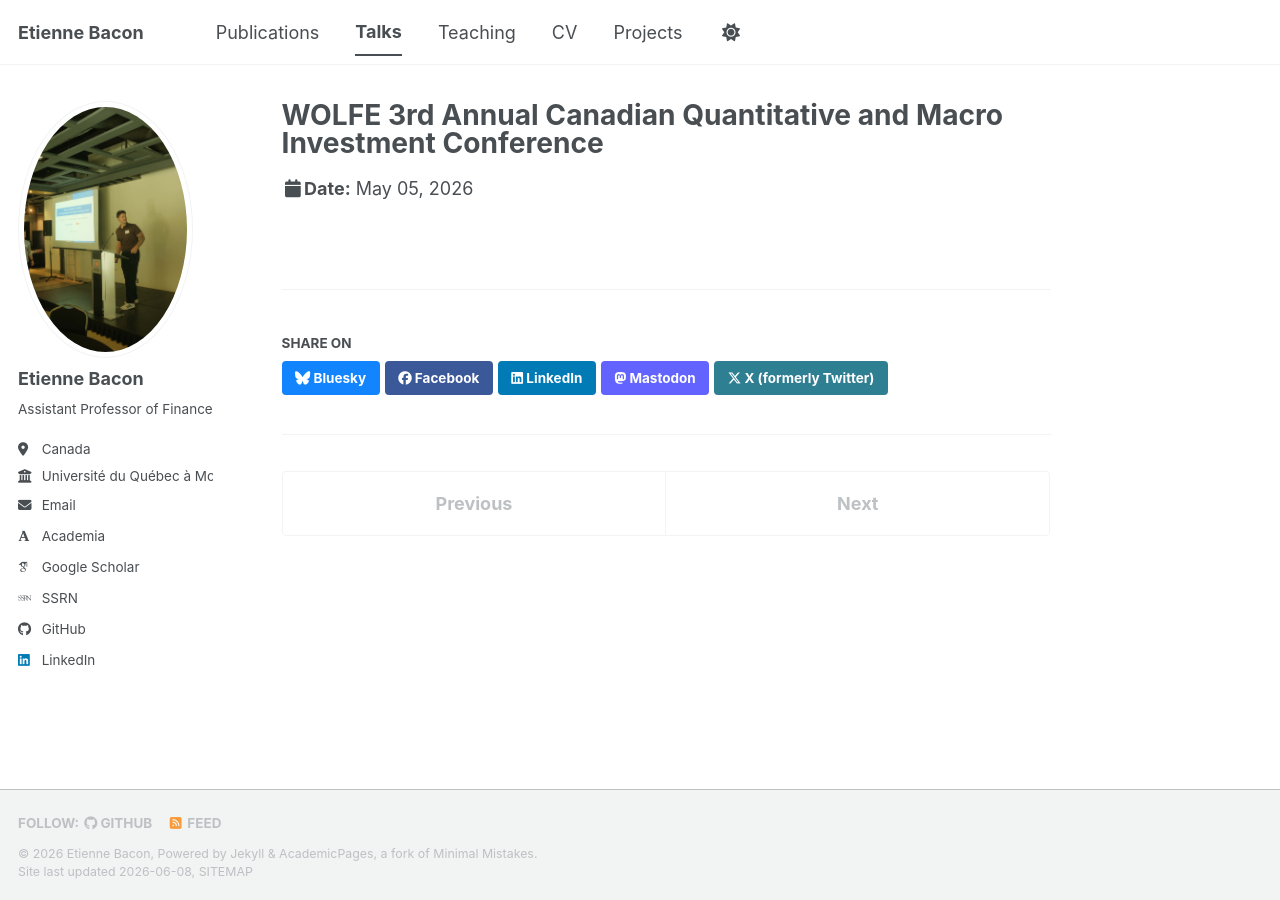
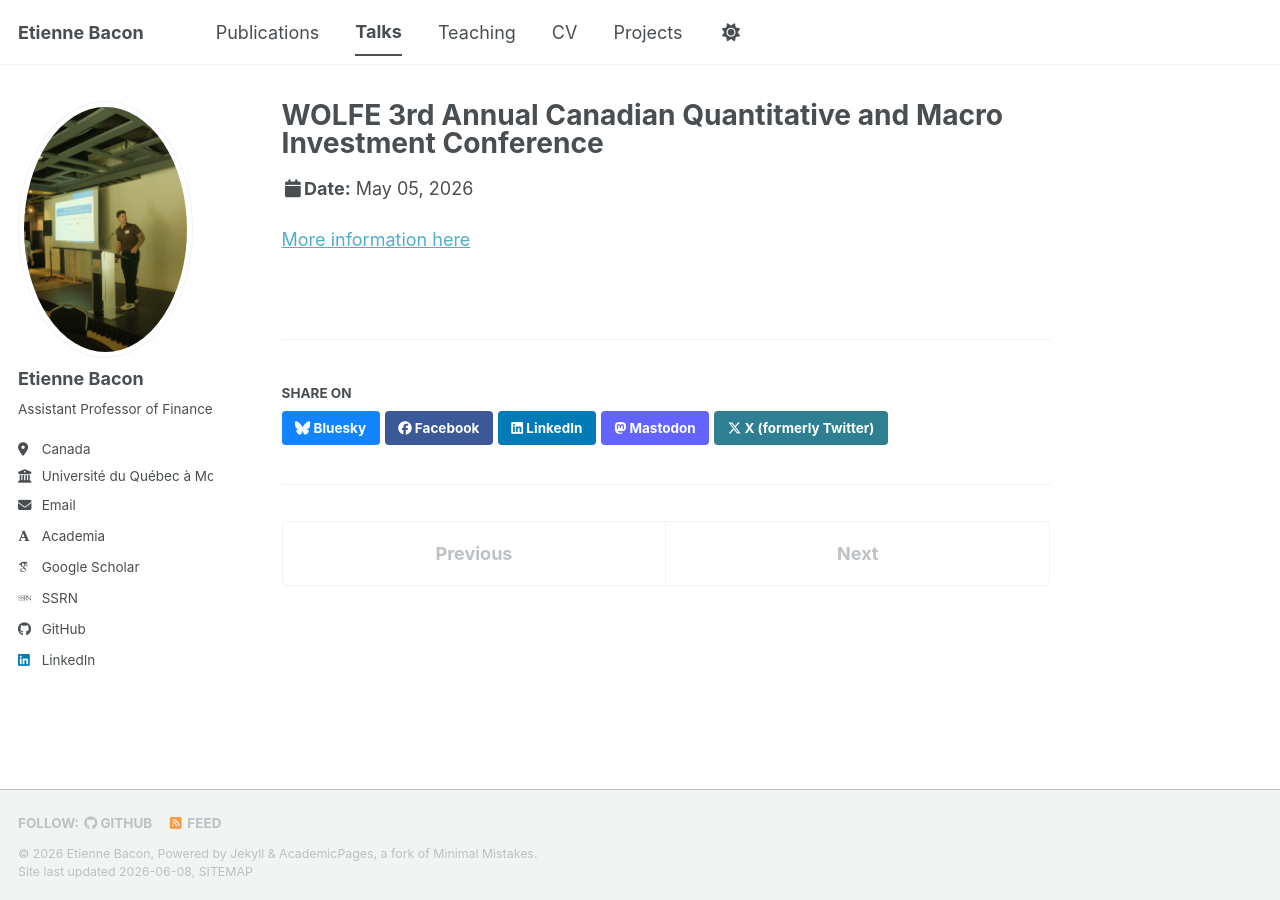
Before and after one commit to EtienneBacon/EtienneBacon.github.io, a Jekyll site: the page built from _talks/wolfe_2026.md, in a window 1280 px wide. Built offline with Jekyll 4.4.1, drawn with Linux system fonts in a browser that asks for light colours; some web fonts are replaced; a script bundle is joined from its source files by our own code; library files that are not in the unit come from our copies.

Commit message:
Update wolfe_2026.md

```diff
--- a/_talks/wolfe_2026.md
+++ b/_talks/wolfe_2026.md
@@ -7,3 +7,5 @@ venue: "Hilton, Toronto"
 date: 2026-05-05
 location: "Toronto, Canada"
 ---
+
+[More information here](https://www.dropbox.com/scl/fi/9gftk2xk1pupk3arv2i4t/QES-Toronto-Conference-2026-Agenda.pdf?rlkey=vh1o382pyzdznu9n3c9zh9dvi&st=ls1knunq&dl=0)
```
